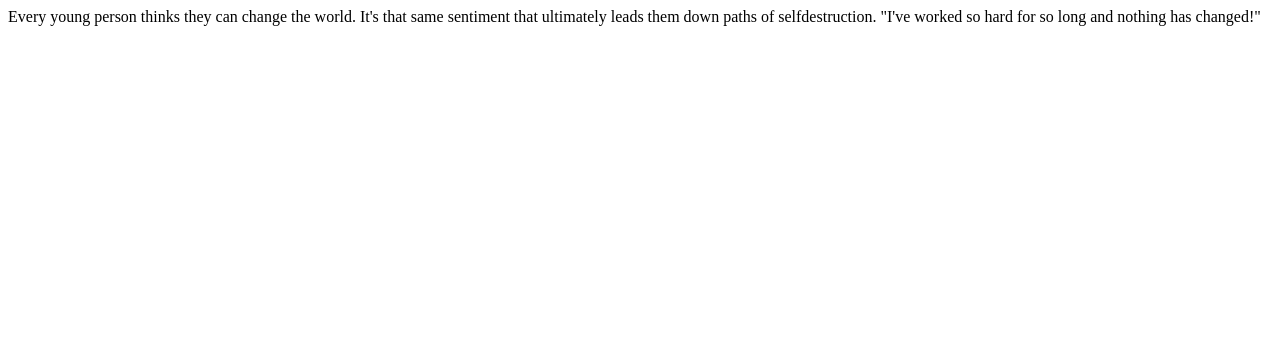
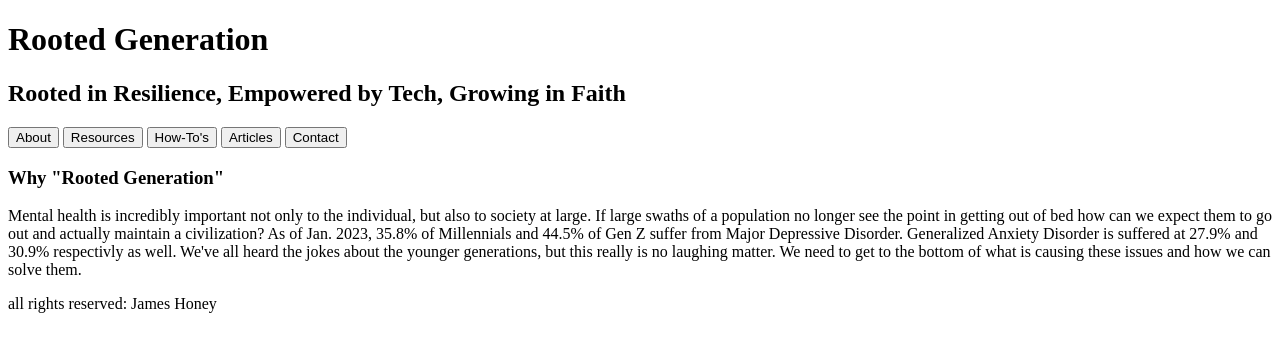
Before and after one commit to MasonHoney/RootedGeneration, a plain HTML site: page about.html in a window 1280 px wide. Drawn offline with Linux system fonts and the light colour scheme.

Commit message:
added to the about page

```diff
--- a/about.html
+++ b/about.html
@@ -1 +1,32 @@
-Every young person thinks they can change the world. It's that same sentiment that ultimately leads them down paths of selfdestruction. "I've worked so hard for so long and nothing has changed!"
+
+
+
+<!DOCTYPE html>
+<html lang="en">
+    <head>
+        <meta charset="UTF-8">
+        <meta name="viewport" content="width=device-width, initial-scale=1.0">
+        <meta http-equiv="X-UA-Compatible" content="ie=edge">
+        <title>Rooted Generation | About</title>
+        <link rel="stylesheet" href="style.css">
+    </head>
+    <header>
+        <h1>Rooted Generation</h1>
+        <h2>Rooted in Resilience, Empowered by Tech, Growing in Faith</h2>
+        <nav>
+            <a href="./about.html"><button class="nav-btn">About</button></a>
+            <a href="./resources.html"><button class="nav-btn">Resources</button></a>
+            <a href="./tutorials.html"><button class="nav-btn">How-To's</button></a>
+            <a href="./articles.html"><button class="nav-btn">Articles</button></a>
+            <a href="./contact.html"><button class="nav-btn">Contact</button></a>
+        </nav>
+    </header>
+    <main>
+
+        <h3>Why "Rooted Generation"</h3>
+        <p>Mental health is incredibly important not only to the individual, but also to society at large. If large swaths of a population no longer see the point in getting out of bed how can we expect them to go out and actually maintain a civilization? As of Jan. 2023, 35.8% of Millennials and 44.5% of Gen Z suffer from Major Depressive Disorder. Generalized Anxiety Disorder is suffered at 27.9% and 30.9% respectivly as well. We've all heard the jokes about the younger generations, but this really is no laughing matter. We need to get to the bottom of what is causing these issues and how we can solve them.</p>
+    </main>
+    <footer>
+        <p>all rights reserved: James Honey</p>
+    </footer>
+</html>
```
